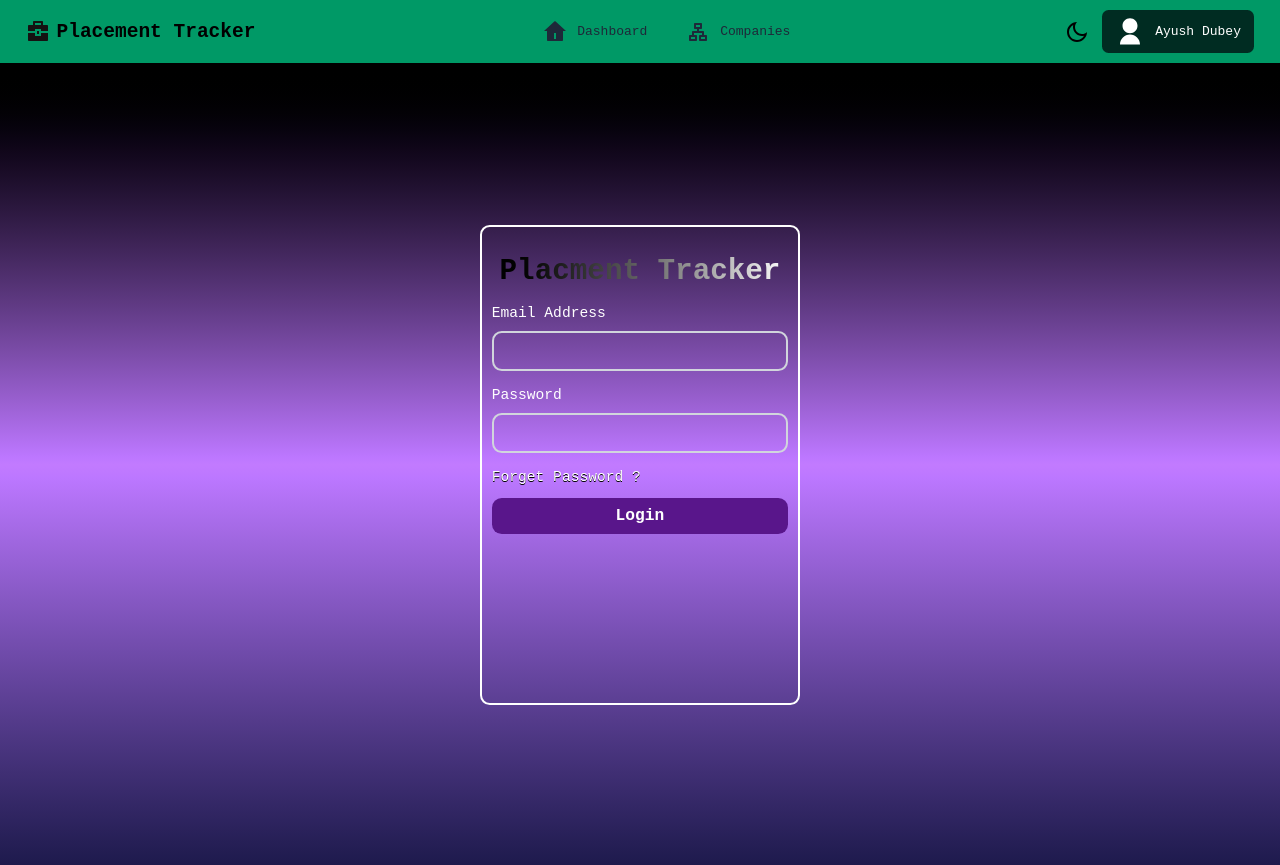
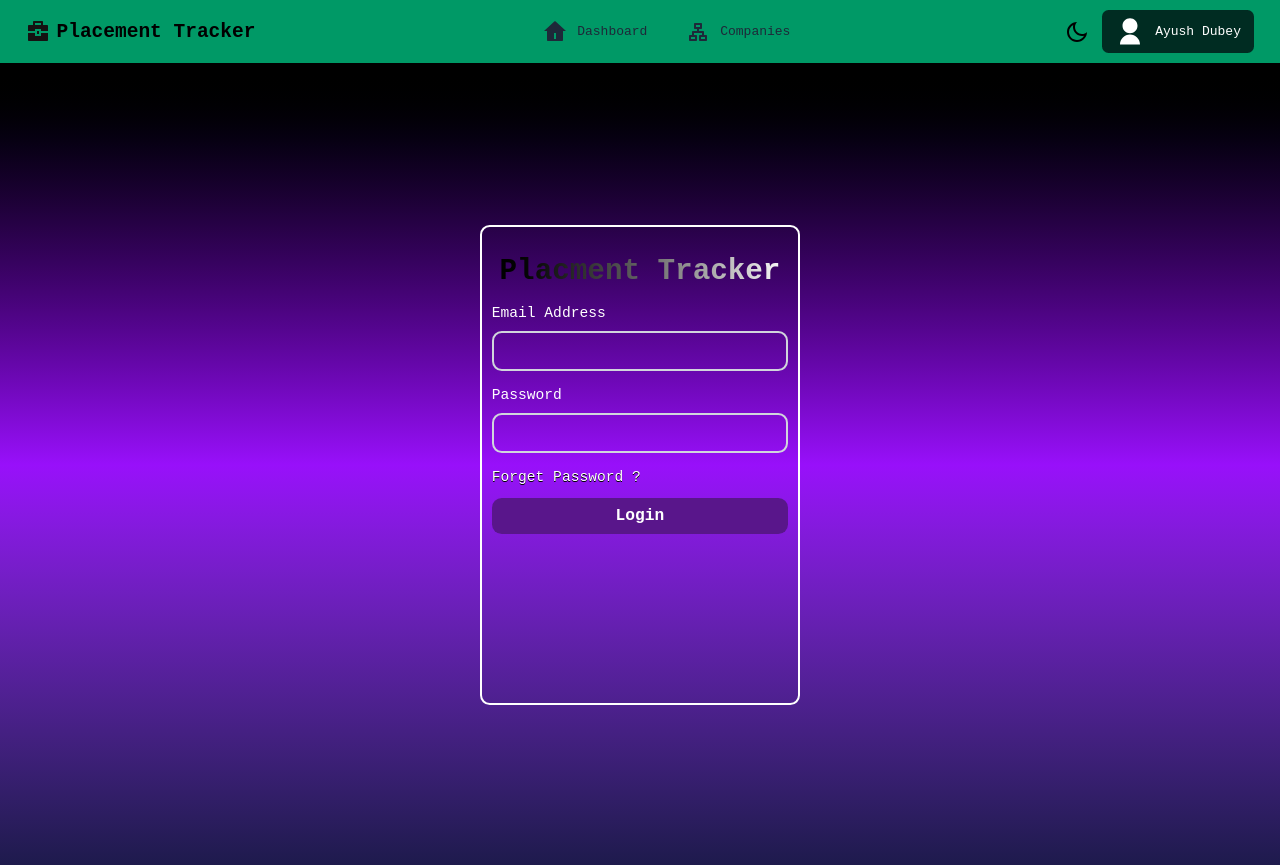
Before and after one commit to mayank1718/Placement-tracker, a React (Vite) app: page /login in a window 1280 px wide. Built offline with nearby package versions, Linux system fonts and the light colour scheme.

Commit message:
Configure project for vercel deployment

```diff
--- a/src/pages/Login.jsx
+++ b/src/pages/Login.jsx
@@ -2,7 +2,7 @@ import React from "react";
 
 const Login = () => {
   return (
-    <div className="w-full h-screen flex justify-center items-center text-white font-sans bg-linear-to-t from-indigo-950 via-purple-400 to-black">
+    <div className="w-full h-screen flex justify-center items-center text-white font-sans bg-linear-to-t from-indigo-950 via-purple-600 to-black">
       <div className="h-[60%] w-[25%] border-2 border-white rounded-xl p-3 flex flex-col gap-4">
         <h1 className="flex justify-center mt-6 font-extrabold text-4xl bg-clip-text text-transparent bg-linear-to-r from-black to-white">
           Placment Tracker
--- a/vite.config.js
+++ b/vite.config.js
@@ -6,5 +6,4 @@ import tailwindcss from '@tailwindcss/vite'
 // https://vite.dev/config/
 export default defineConfig({
   plugins: [react(),tailwindcss()],
-  base: "/Placement-tracker/"
 })
```
